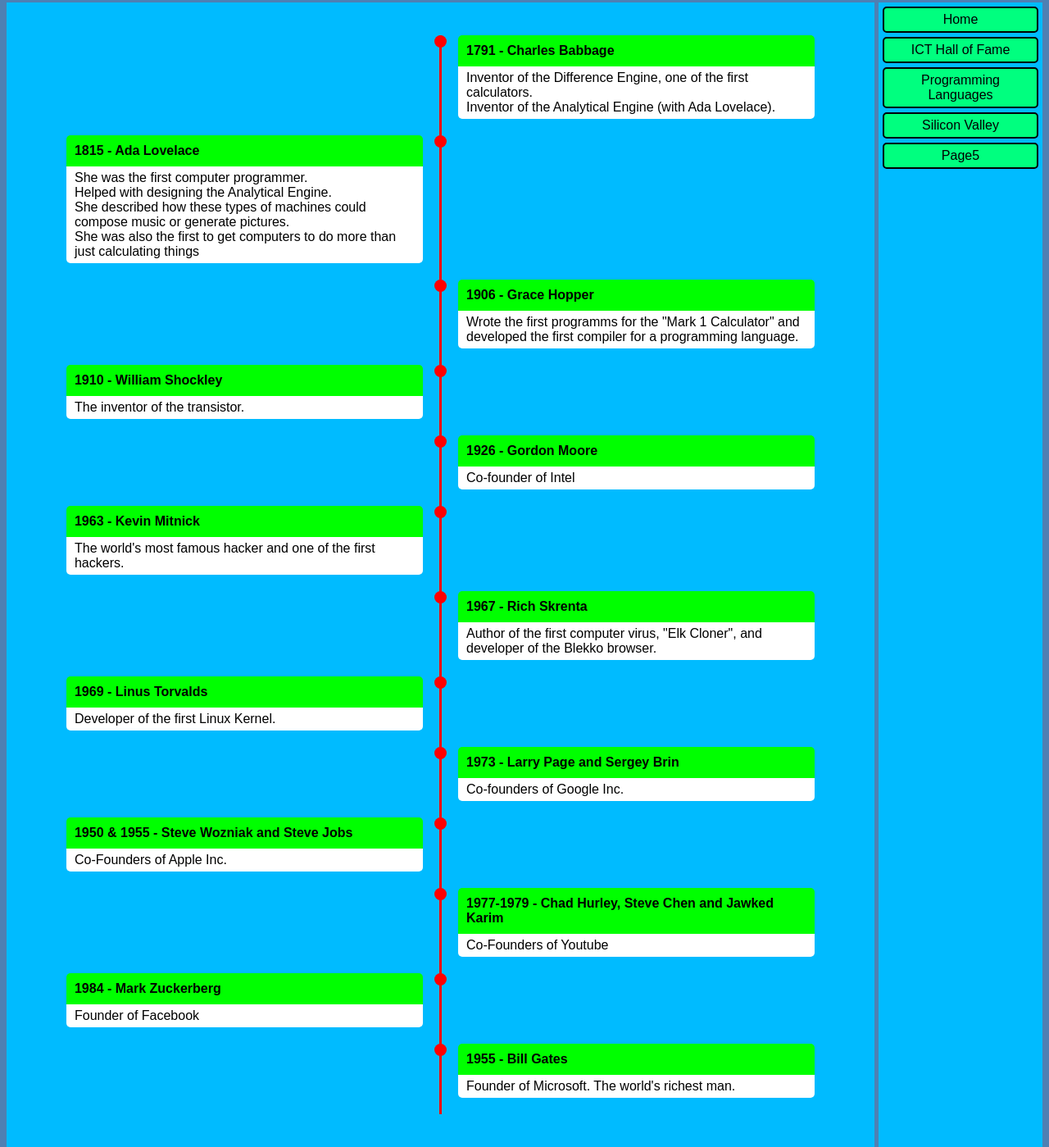
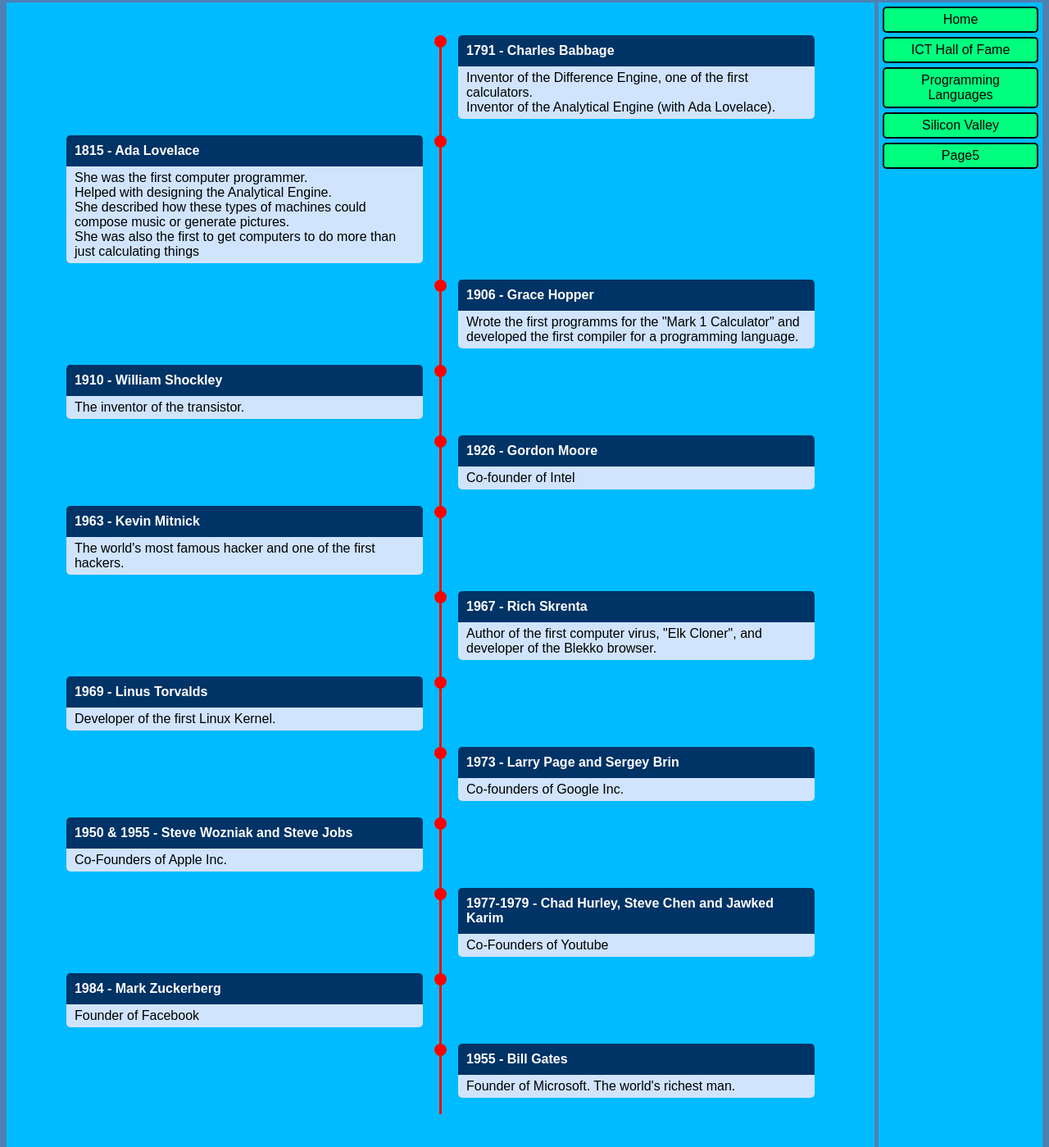
Before and after one commit to Kevin-Dohmen/ROC-Technowire, a plain HTML site: page ict-hall-of-fame.html in a window 1280 px wide. Shown: the part 237-1636 px from the top of the page at 82% size. Drawn offline with Linux system fonts and the light colour scheme.

Commit message:
color tweaks

```diff
--- a/css/master.css
+++ b/css/master.css
@@ -4,7 +4,7 @@
     --sb-button: #00FF7F;
     --sb-button-h: #00ff00;
     --sb-button-border: #000;
-    --tl-bg: #fff;
+    --tl-bg: #d0e4fe;
     --tl-border: #000;
     --tl-color: #000;
     --tl-line: #f00;
@@ -12,6 +12,7 @@
     --light-blue: #00daff;
     --white: #FFF;
     --black: #000;
+    --title-color: #003366;
 }
 
 body {
@@ -117,6 +118,7 @@ a:hover .sidebarButton {background-color: var(--sb-button-h);}
         font-size: 16px;
         font-weight: 600;
         padding: 10px 5px;
+        color: #ffffff
     };
 }
 
@@ -134,6 +136,7 @@ a:hover .sidebarButton {background-color: var(--sb-button-h);}
 .timeline {
     display: grid;
     grid-template-columns: 1fr 3px 1fr;
+    color: #333333;
 }
 .tl-block {
     width: auto;
--- a/ict-hall-of-fame.html
+++ b/ict-hall-of-fame.html
@@ -52,7 +52,7 @@
           <div class="tl-middle"><div class="tl-circle"></div></div>
 
           <div class="tl-block">
-            <div class="tl-title" style="--title-color: #0f0;"><p class="text">1791 - Charles Babbage</p></div>
+            <div class="tl-title"><p class="text">1791 - Charles Babbage</p></div>
             <div class="tl-description"><p class="text">
               Inventor of the Difference Engine, one of the first calculators.<br>
               Inventor of the Analytical Engine (with Ada Lovelace).
@@ -60,7 +60,7 @@
           </div>
 
           <div class="tl-block">
-            <div class="tl-title" style="--title-color: #0f0;"><p class="text">1815 - Ada Lovelace</p></div>
+            <div class="tl-title"><p class="text">1815 - Ada Lovelace</p></div>
             <div class="tl-description"><p class="text">
               She was the first computer programmer. <br>
               Helped with designing the Analytical Engine. <br>
@@ -75,14 +75,14 @@
           <div class="tl-middle"><div class="tl-circle"></div></div>
 
           <div class="tl-block">
-            <div class="tl-title" style="--title-color: #0f0;"><p class="text">1906 - Grace Hopper</p></div>
+            <div class="tl-title"><p class="text">1906 - Grace Hopper</p></div>
             <div class="tl-description"><p class="text">
               Wrote the first programms for the "Mark 1 Calculator" and developed the first compiler for a programming language.
             </p></div>
           </div>
 
           <div class="tl-block">
-            <div class="tl-title" style="--title-color: #0f0;"><p class="text">1910 - William Shockley</p></div>
+            <div class="tl-title"><p class="text">1910 - William Shockley</p></div>
             <div class="tl-description"><p class="text">
               The inventor of the transistor.
             </p></div>
@@ -94,14 +94,14 @@
           <div class="tl-middle"><div class="tl-circle"></div></div>
 
           <div class="tl-block">
-            <div class="tl-title" style="--title-color: #0f0;"><p class="text">1926 - Gordon Moore</p></div>
+            <div class="tl-title"><p class="text">1926 - Gordon Moore</p></div>
             <div class="tl-description"><p class="text">
               Co-founder of Intel
             </p></div>
           </div>
 
           <div class="tl-block">
-            <div class="tl-title" style="--title-color: #0f0;"><p class="text">1963 - Kevin Mitnick</p></div>
+            <div class="tl-title"><p class="text">1963 - Kevin Mitnick</p></div>
             <div class="tl-description"><p class="text">
               The world's most famous hacker and one of the first hackers.
             </p></div>
@@ -113,14 +113,14 @@
           <div class="tl-middle"><div class="tl-circle"></div></div>
 
           <div class="tl-block">
-            <div class="tl-title" style="--title-color: #0f0;"><p class="text">1967 - Rich Skrenta</p></div>
+            <div class="tl-title"><p class="text">1967 - Rich Skrenta</p></div>
             <div class="tl-description"><p class="text">
               Author of the first computer virus, "Elk Cloner", and developer of the Blekko browser.
             </p></div>
           </div>
 
           <div class="tl-block">
-            <div class="tl-title" style="--title-color: #0f0;"><p class="text">1969 - Linus Torvalds</p></div>
+            <div class="tl-title"><p class="text">1969 - Linus Torvalds</p></div>
             <div class="tl-description"><p class="text">
               Developer of the first Linux Kernel.
             </p></div>
@@ -132,14 +132,14 @@
           <div class="tl-middle"><div class="tl-circle"></div></div>
 
           <div class="tl-block">
-            <div class="tl-title" style="--title-color: #0f0;"><p class="text">1973 - Larry Page and Sergey Brin</p></div>
+            <div class="tl-title"><p class="text">1973 - Larry Page and Sergey Brin</p></div>
             <div class="tl-description"><p class="text">
               Co-founders of Google Inc.
             </p></div>
           </div>
 
           <div class="tl-block">
-            <div class="tl-title" style="--title-color: #0f0;"><p class="text">1950 & 1955 - Steve Wozniak and Steve Jobs</p></div>
+            <div class="tl-title"><p class="text">1950 & 1955 - Steve Wozniak and Steve Jobs</p></div>
             <div class="tl-description"><p class="text">
               Co-Founders of Apple Inc.
             </p></div>
@@ -151,14 +151,14 @@
           <div class="tl-middle"><div class="tl-circle"></div></div>
 
           <div class="tl-block">
-            <div class="tl-title" style="--title-color: #0f0;"><p class="text">1977-1979 - Chad Hurley, Steve Chen and Jawked Karim</p></div>
+            <div class="tl-title"><p class="text">1977-1979 - Chad Hurley, Steve Chen and Jawked Karim</p></div>
             <div class="tl-description"><p class="text">
               Co-Founders of Youtube
             </p></div>
           </div>
 
           <div class="tl-block">
-            <div class="tl-title" style="--title-color: #0f0;"><p class="text">1984 - Mark Zuckerberg</p></div>
+            <div class="tl-title"><p class="text">1984 - Mark Zuckerberg</p></div>
             <div class="tl-description"><p class="text">
               Founder of Facebook
             </p></div>
@@ -170,7 +170,7 @@
           <div class="tl-middle"><div class="tl-circle"></div></div>
 
           <div class="tl-block">
-            <div class="tl-title" style="--title-color: #0f0;"><p class="text">1955 - Bill Gates</p></div>
+            <div class="tl-title"><p class="text">1955 - Bill Gates</p></div>
             <div class="tl-description"><p class="text">
               Founder of Microsoft.
               The world's richest man.
```
Also changed, not shown: policy/termsofuse.html (+0 -3 lines), programming-languages.html (+5 -5 lines), silicon-valley.html (+10 -10 lines).
